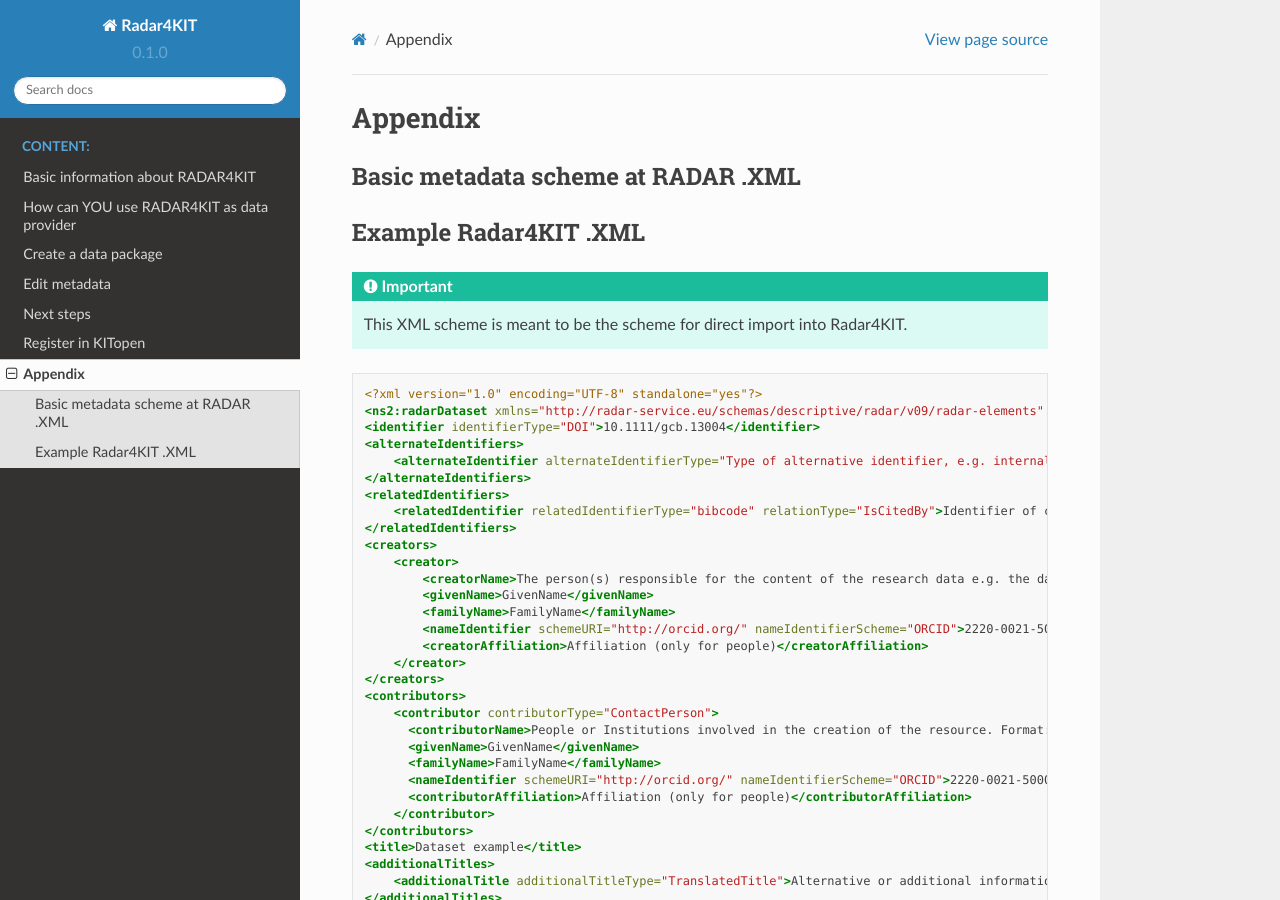
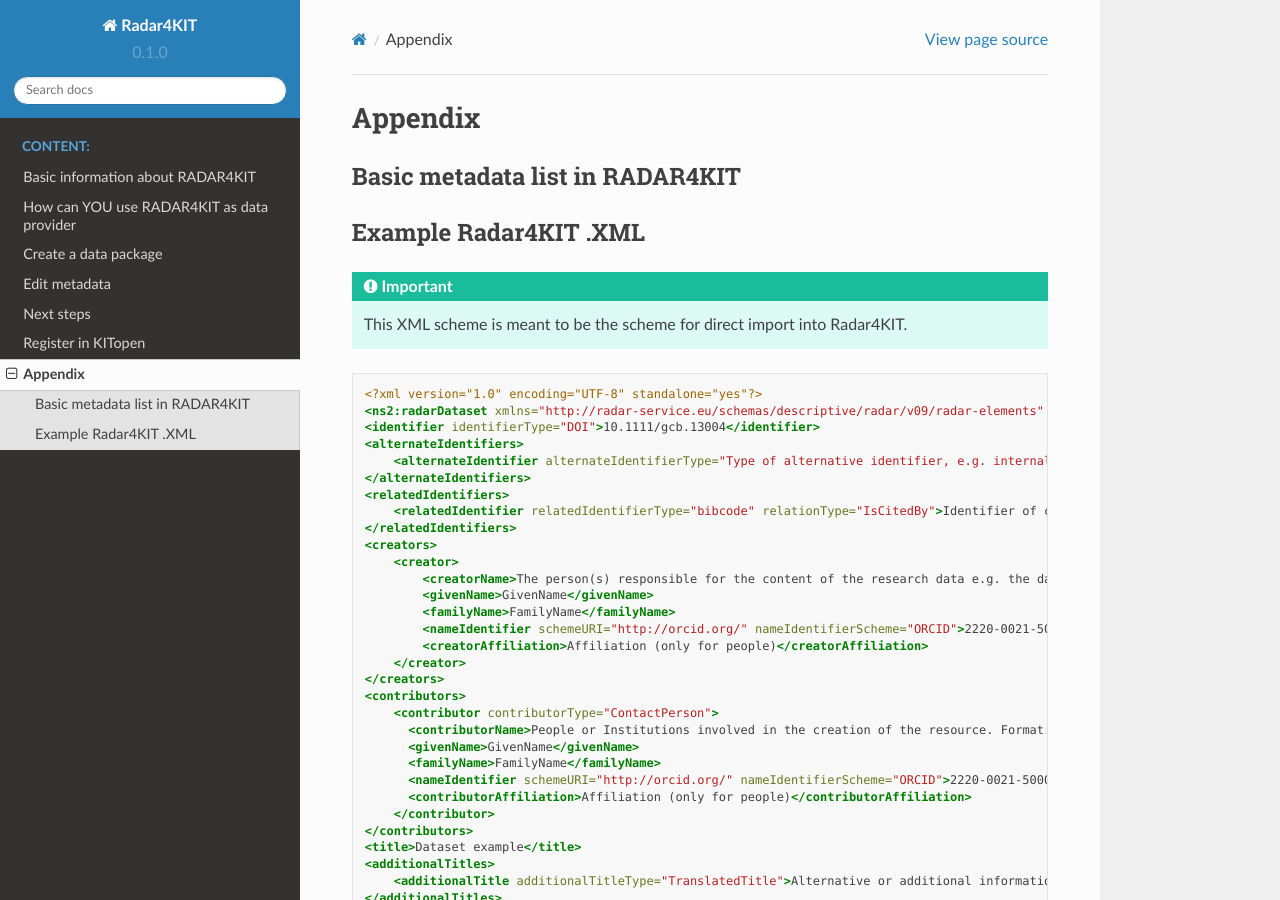
Before and after one commit to sabarth/Radar4KIT, a Sphinx documentation site: the page built from docs/source/Content/appendix.rst, in a window 1280 px wide and 900 px high. Built offline with Sphinx 7.4.7 and the Read the Docs theme 2.0.0, drawn with Linux system fonts in a browser that asks for light colours.

Commit message:
codeblock fix

```diff
--- a/docs/source/Content/appendix.rst
+++ b/docs/source/Content/appendix.rst
@@ -1,10 +1,10 @@
 Appendix
 ++++++++
 
-Basic metadata scheme at RADAR .XML
-===================================
+Basic metadata list in RADAR4KIT
+================================
 
-.. code-block::
+.. code-block:: html
     <xs:schema targetNamespace="http://radar-service.eu/schemas/descriptive/radar/v09/radar-dataset" elementFormDefault="qualified">
         <xs:import namespace="http://radar-service.eu/schemas/descriptive/radar/v09/radar-elements" schemaLocation="RadarElements.xsd"/>
         <xs:element name="radarDataset">
@@ -37,7 +37,6 @@
             </xs:complexType>
         </xs:element>
     </xs:schema>
-
 
 
 Example Radar4KIT .XML
```
